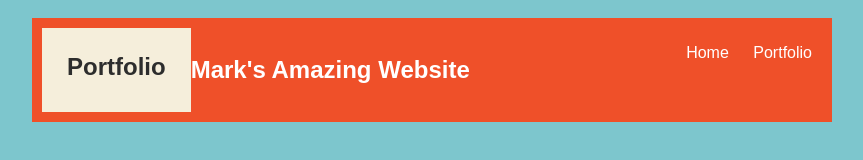
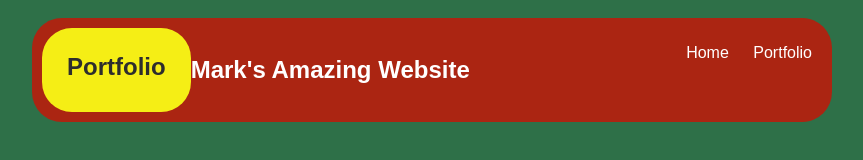
Before and after one commit to markstarkart/markstarkart.github.io, a plain HTML site: page portfolio.html in a window 1280 px wide. Shown: the whole page, without its empty margins (208-1071 px from the left). Drawn offline with nearby package versions, Linux system fonts and the light colour scheme; no server answers.

Commit message:
add portfolio.html file

```diff
--- a/portfolio.html
+++ b/portfolio.html
@@ -5,7 +5,7 @@
       <title> Mark's Amazing  Website</title>
           <style type="text/css">
              body {
-             background: rgb(125, 198, 205);
+             background: rgb(46, 112, 72);
              color: rgb(45, 45, 45);
              padding: 10px;
              font-family: arial;
@@ -23,10 +23,11 @@
              }
              /* navigation menu */
              nav {
-             background: rgb(239, 80, 41);
+             background: rgb(171, 37, 18);
              margin: 0 auto;
              display: flex;
              padding: 10px;
+             border-radius: 30px;
              }
              nav header {
              display: flex;
@@ -47,7 +48,8 @@
              }
              /* main container area beneath menu */
              main {
-             background: rgb(245, 238, 219);
+             background: rgb(245, 238, 21);
+             border-radius: 30px;
              display: flex;
              }
              .content {
```
